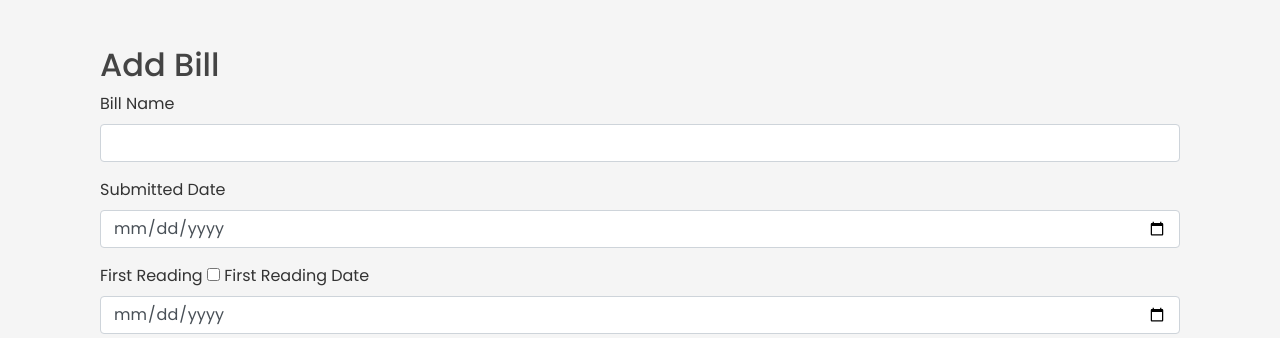
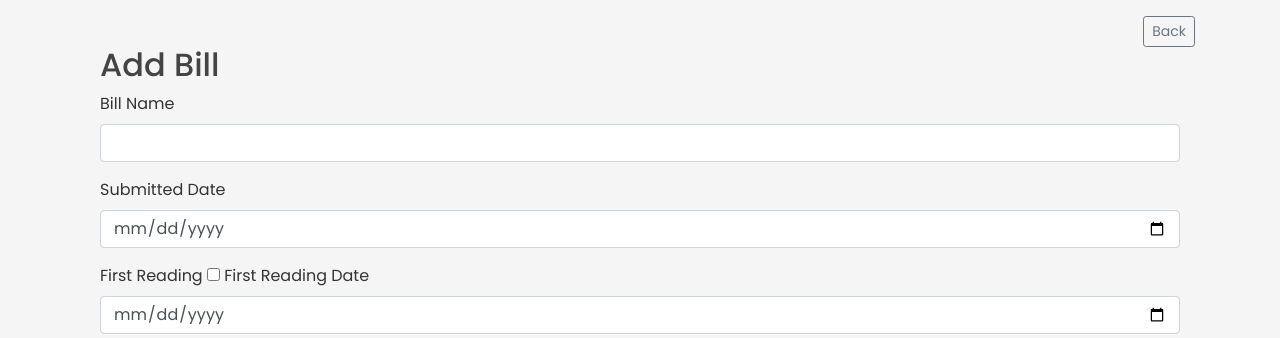
Before and after one commit to Isiji/Tana, a Flask app: page /add_bill in a window 1280 px wide. Shown: the part 146-484 px from the top of the page. Run offline with Flask 3, Linux system fonts and the light colour scheme; data that the repository does not hold is empty; some libraries are stand-ins or nearby versions.

Commit message:
added the back button

```diff
--- a/Tana/templates/layout.html
+++ b/Tana/templates/layout.html
@@ -50,6 +50,12 @@
           </ul>
         </div>
       </nav>
+      <!-- Back Button positioned on the right side -->
+      <div class="text-right mt-3">
+        <a href="javascript:history.back()" class="btn btn-outline-secondary btn-sm">
+          <i class="fas fa-arrow-left"></i> Back
+        </a>
+      </div>
     </div>
   </header>
   <main role="main" class="container">
@@ -77,7 +83,8 @@
           <img src="https://upload.wikimedia.org/wikipedia/commons/6/6b/WhatsApp.svg" alt="WhatsApp" style="width:40px;">
         </a>
         <a href="https://x.com/Hon_Mungatana?t=MkCX_APtwIcCBrX3z0ORkQ&s=09" target="_blank" class="mr-3">
-          <img src="/static/images/xlogo.png" alt="X" style="width:40px;">        </a>
+          <img src="/static/images/xlogo.png" alt="X" style="width:40px;">
+        </a>
         <a href="https://www.facebook.com/YOUR_FACEBOOK_ACCOUNT" target="_blank">
           <img src="https://upload.wikimedia.org/wikipedia/commons/5/51/Facebook_f_logo_%282019%29.svg" alt="Facebook" style="width:40px;">
         </a>
```
